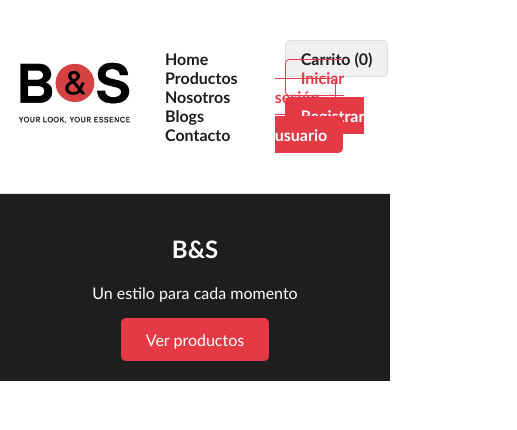
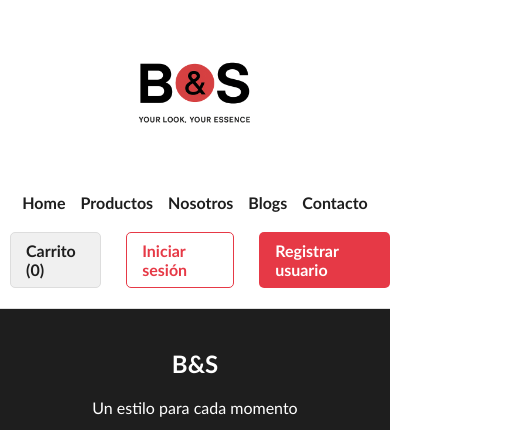
Before and after one commit to Benjaa4747/Tienda_B-S, a plain HTML site: page index.html in a window 390 px wide. Shown: the top 430 px of the page, 517 px wide, since content can reach past the window. Drawn offline with Linux system fonts and the light colour scheme.

Commit message:
Add files via upload

```diff
--- a/css/style.css
+++ b/css/style.css
@@ -283,3 +283,56 @@ footer {
     padding: 40px;
     text-align: center;
 }
+
+/* =============================================== */
+/* ESTILOS PARA MÓVILES (Responsive Design)      */
+/* =============================================== */
+
+@media (max-width: 768px) {
+
+  /* 1. HEADER Y NAVEGACIÓN PRINCIPAL */
+  header {
+    flex-direction: column;
+    height: auto;
+    padding: 20px 0;
+  }
+
+  /* ¡AQUÍ ESTÁ EL CAMBIO PARA EL MENÚ PRINCIPAL! */
+  header nav {
+    margin-top: 20px;
+    display: flex;
+    flex-direction: row;       /* Lo ponemos en fila */
+    flex-wrap: wrap;           /* Permite que los links bajen si no caben */
+    justify-content: center;   /* Centramos los links */
+    gap: 15px;                 /* Espacio entre cada link */
+  }
+
+  header nav a {
+    margin: 0; /* Quitamos el margen vertical que tenía antes */
+  }
+
+  /* 2. BOTONES DE USUARIO (esto ya estaba bien) */
+  header div {
+    margin-top: 20px;
+    display: flex;
+    flex-direction: row;
+    justify-content: center;
+    align-items: center;
+    gap: 15px;
+  }
+
+  /* 3. GALERÍA DE PRODUCTOS DE 2 COLUMNAS */
+  .lista-productos {
+    display: grid;
+    grid-template-columns: repeat(2, 1fr);
+    gap: 20px;
+  }
+
+  /* ¡AQUÍ ESTÁ EL ARREGLO PARA LAS IMÁGENES CORTADAS! */
+  .producto img {
+    width: 100%;  /* La imagen ocupará el 100% del ancho de su columna */
+    height: auto; /* La altura se ajustará automáticamente para no deformar la imagen */
+    /* Eliminamos object-fit: cover; porque ya no es necesario */
+  }
+
+}
```
